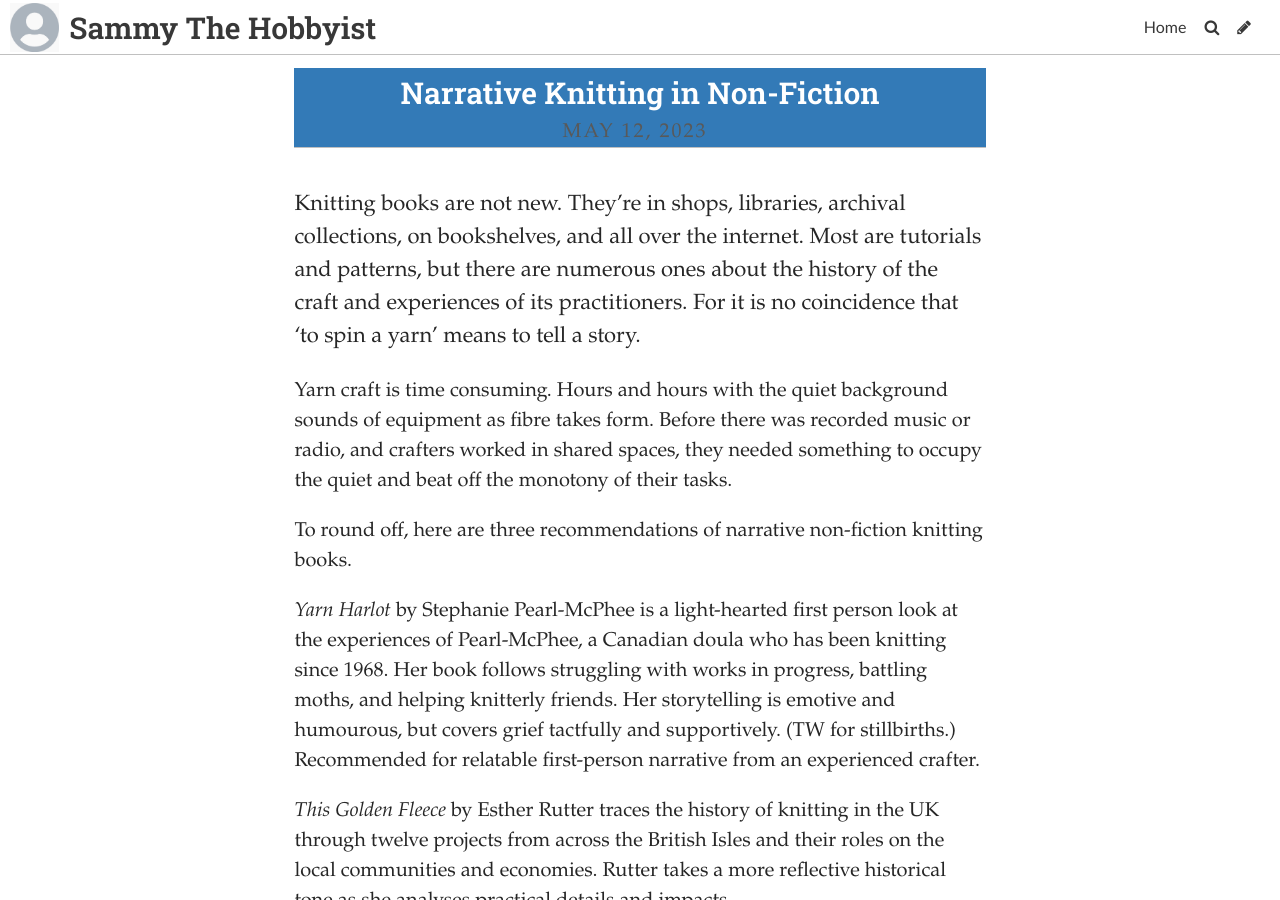
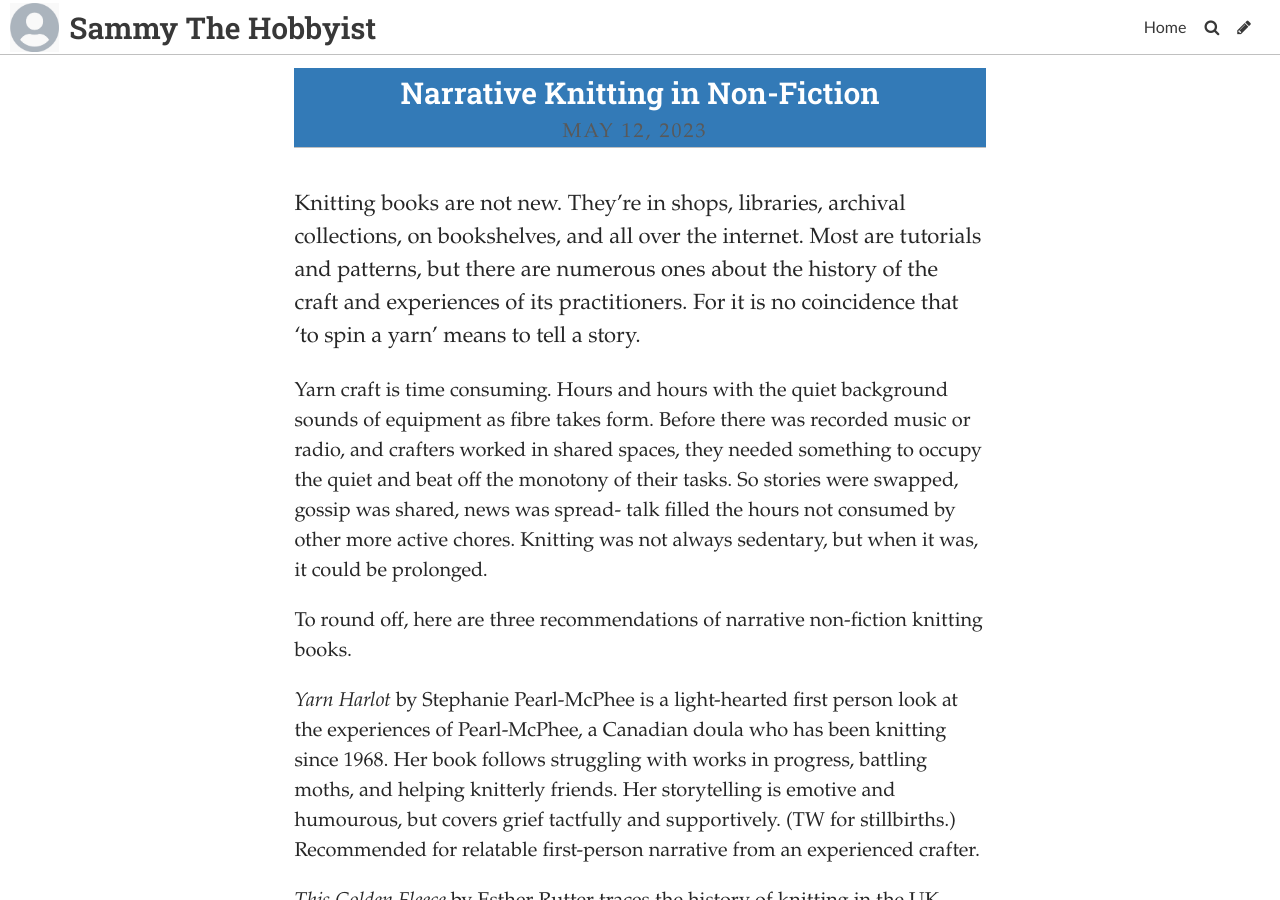
Before and after one commit to SammySpinsAYarn/Blog, a Jekyll site: the page built from _posts/2023-05-11-narrative-knitting-in-non-fiction.md, in a window 1280 px wide and 900 px high. Built offline with Jekyll 4.4.1, drawn with Linux system fonts in a browser that asks for light colours; some web fonts are replaced.

Commit message:
Update Post “2023-05-11-narrative-knitting-in-non-fiction”

```diff
--- a/_posts/2023-05-11-narrative-knitting-in-non-fiction.md
+++ b/_posts/2023-05-11-narrative-knitting-in-non-fiction.md
@@ -7,7 +7,7 @@
 ---
 K﻿nitting books are not new. They're in shops, libraries, archival collections, on bookshelves, and all over the internet. Most are tutorials and patterns, but there are numerous ones about the history of the craft and experiences of its practitioners. For it is no coincidence that 'to spin a yarn' means to tell a story.
 
-Y﻿arn craft is time consuming. Hours and hours with the quiet background sounds of equipment as fibre takes form. Before there was recorded music or radio, and crafters worked in shared spaces, they needed something to occupy the quiet and beat off the monotony of their tasks.
+Y﻿arn craft is time consuming. Hours and hours with the quiet background sounds of equipment as fibre takes form. Before there was recorded music or radio, and crafters worked in shared spaces, they needed something to occupy the quiet and beat off the monotony of their tasks. So stories were swapped, gossip was shared, news was spread- talk filled the hours not consumed by other more active chores. Knitting was not always sedentary, but when it was, it could be prolonged.
 
 
 
```
